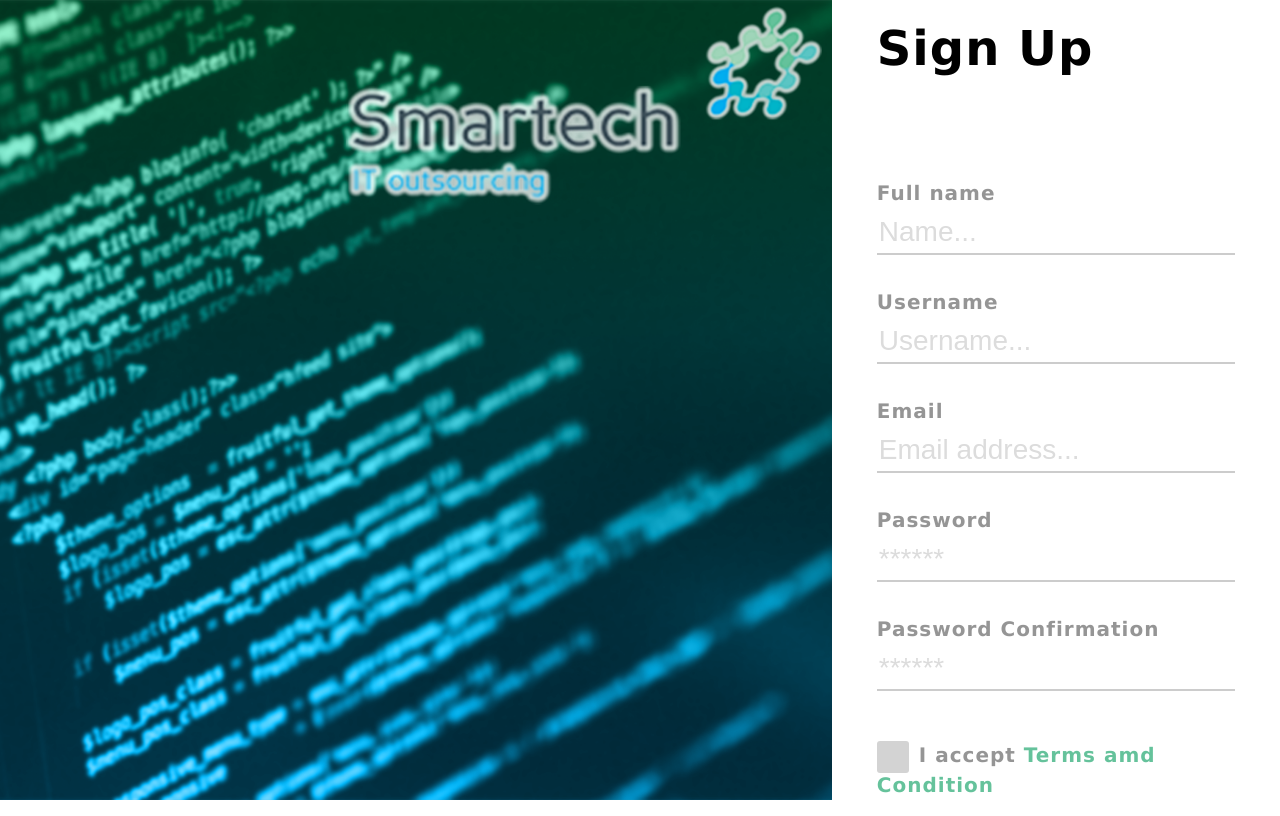
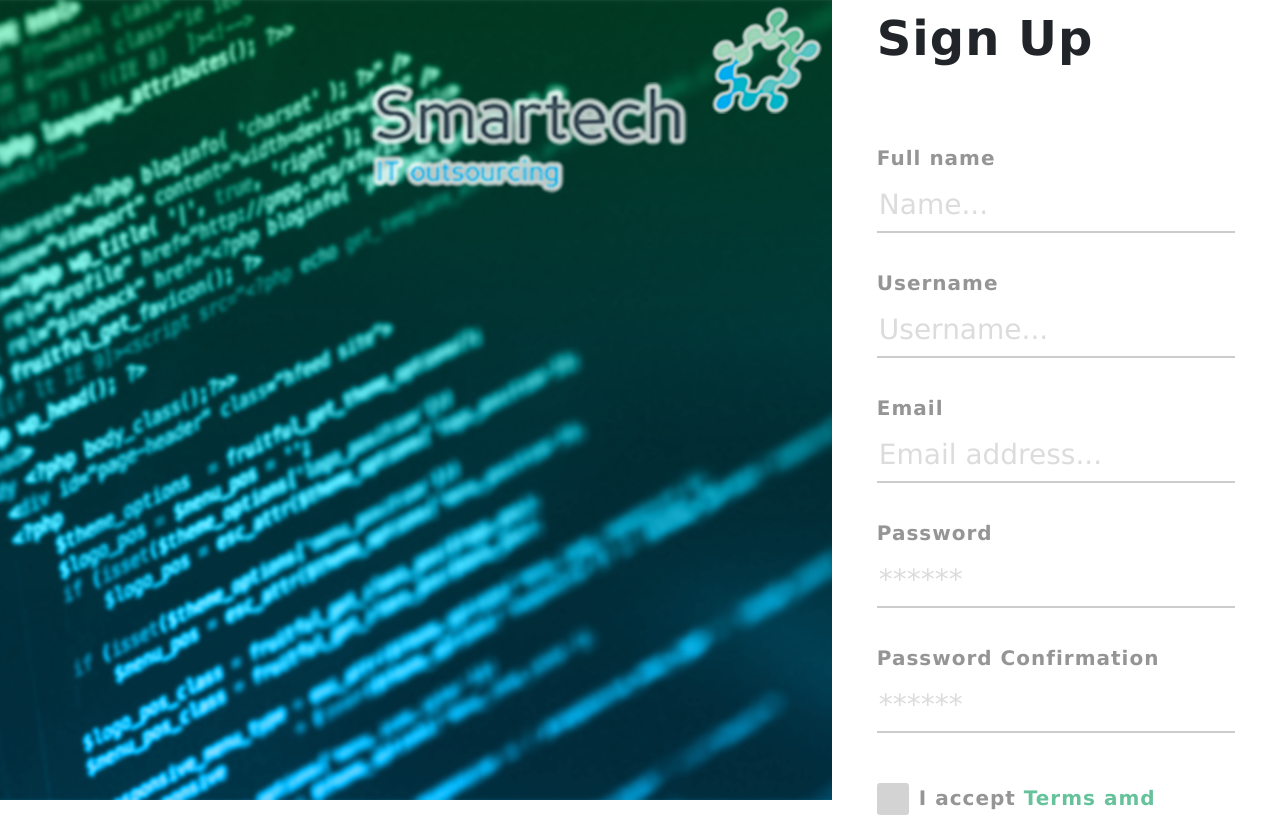
Before and after one commit to JohnnyB2711/vue, a Vue app: page / in a window 1280 px wide. Shown: the top 816 px of the page. Built offline with nearby package versions, Linux system fonts and the light colour scheme.

Commit message:
C подключенным bootstrap,с анимацией текста

```diff
--- a/package.json
+++ b/package.json
@@ -8,6 +8,8 @@
     "lint": "vue-cli-service lint"
   },
   "dependencies": {
+    "bootstrap": "^4.3.1",
+    "bootstrap-vue": "^2.0.0-rc.27",
     "core-js": "^2.6.5",
     "moment": "^2.24.0",
     "vue": "^2.6.10",
--- a/src/App.vue
+++ b/src/App.vue
@@ -4,10 +4,8 @@
             <header><img src="@/assets/img/logo.png"></header>
         </div>
         <div id="right">
-            <div id="right_content">
                 <!--подключить Form.vue-->
                 <Form></Form>
-            </div>
         </div>
     </div>
 </template>
--- a/src/Form.vue
+++ b/src/Form.vue
@@ -1,5 +1,5 @@
 <template>
-    <div class="form">
+    <div id="right_content">
         <h2>Sign Up</h2>
         <!--  <div class="invalid">You have been successfully registered</div>
         <div class="invalid">Something went wrong.Please,try again</div>-->
@@ -22,6 +22,7 @@
                             </div>
                         </span>
             </div>
+
 
             <div class="pole_registr">
                 <span class="text">Username</span>
--- a/src/assets/styles/style.scss
+++ b/src/assets/styles/style.scss
@@ -19,8 +19,8 @@ $color_lightgreen:#14bc18;
   color: $property1;
 }
 @mixin transform($property1 , $property2) {
-  font-size: $property1;
-  margin: $property2;
+  font-size: $property1 !important;
+  margin: $property2 !important;
 }
 @mixin input-placeholder {
   &.placeholder { @content; }
@@ -55,8 +55,8 @@ html{
   }
 }
 h2{
-  @include transform(48px , 20px 0);
-  font-weight:bold;
+  @include transform(48px , 10px 0);
+  font-weight:bold !important;
 }
 #right{
   width: 35%;
@@ -89,7 +89,7 @@ h2{
   flex-direction: column;
   width: 100%;
   color: $color;
-  padding-top: 50px;
+  padding-top: 30px !important;
   @include transform(20px , 0);
   font-weight:bold;
   .pole_registr_flex {
@@ -210,7 +210,7 @@ label{
   display: flex;
   flex-direction: column;
   & .invalid{
-    margin-top: 90px;
+    margin-top: 90px !important;
   }
 }
 input[type=submit] {
--- a/src/main.js
+++ b/src/main.js
@@ -1,6 +1,10 @@
 import Vue from 'vue'
 import App from './App.vue'
 import Vuelidate from 'vuelidate'
+import BootstrapVue from 'bootstrap-vue'
+import 'bootstrap/dist/css/bootstrap.css'
+import 'bootstrap-vue/dist/bootstrap-vue.css'
+Vue.use(BootstrapVue)
 Vue.use(Vuelidate)
 
 Vue.config.productionTip = false
```
Also changed, not shown: 1 other file (tests, documents, lock files or other folders).
